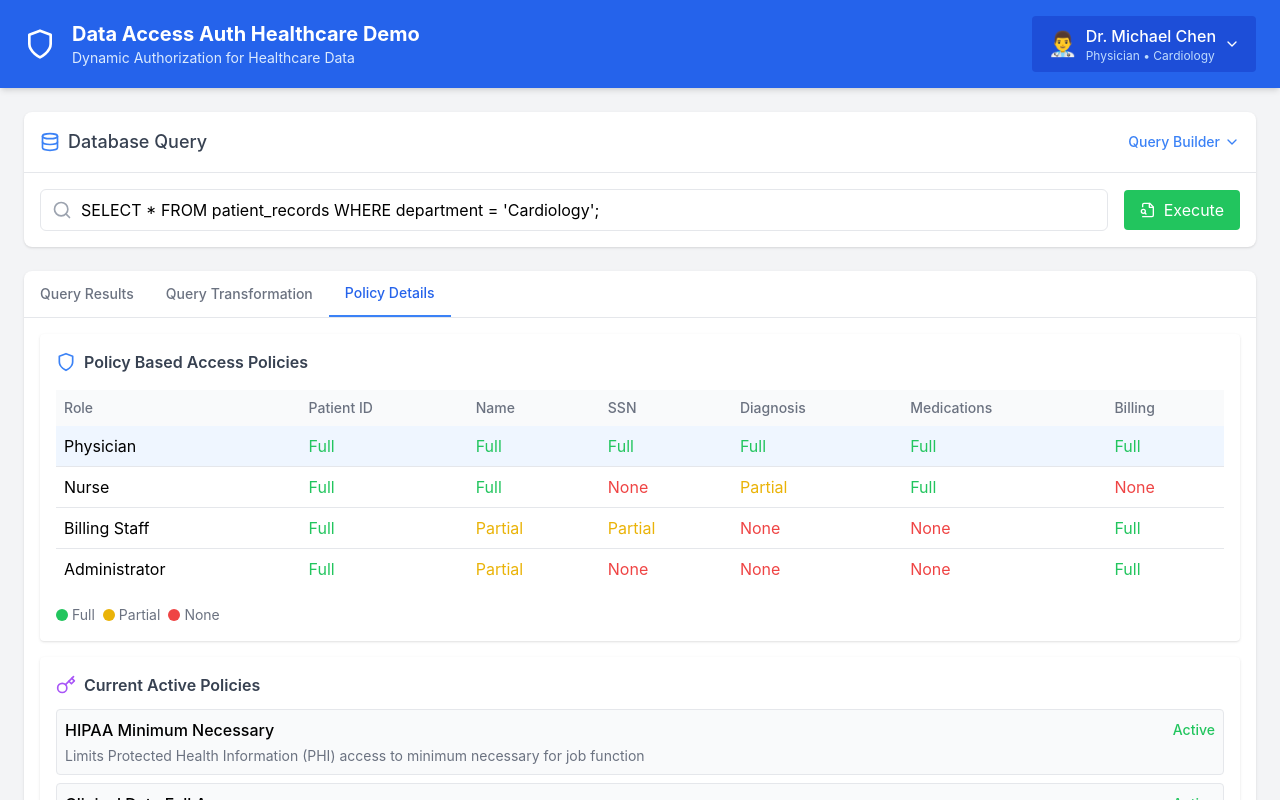
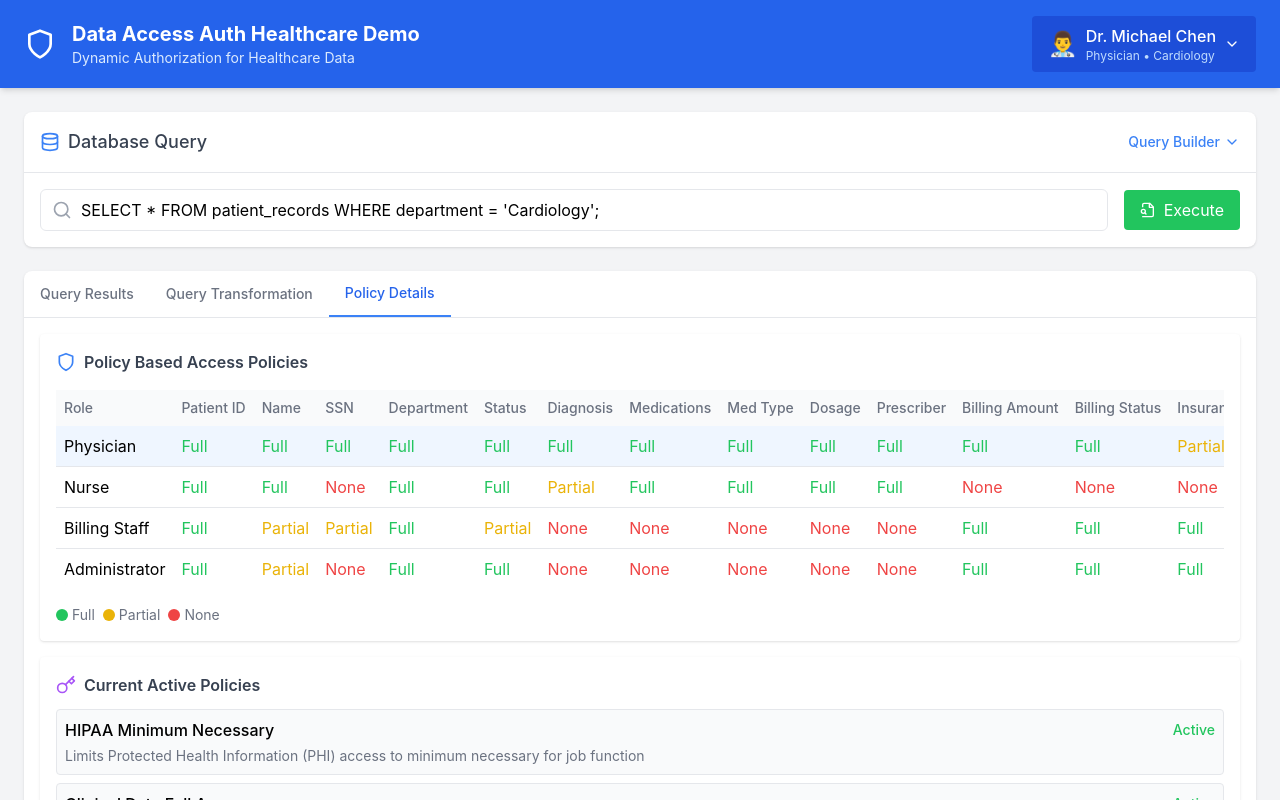
Before and after one commit to emikuszewski/data_access_auth, a React (Create React App) app: page / in a window 1280 px wide. Both pictures are taken after a click on the button "Policy Details". Shown: the top 800 px of the page. Built offline with nearby package versions, Linux system fonts and the light colour scheme.

Commit message:
Update DataAccessAuthDemo.js

```diff
--- a/src/components/DataAccessAuthDemo.js
+++ b/src/components/DataAccessAuthDemo.js
@@ -488,9 +488,6 @@ WHERE ${hasExecuted ? executedQuery.field : selectedField} = '${hasExecuted ? ex
             )}
             {currentUser.role === 'Nurse' && (
               <>
-                <li>
-                  <span className="font-semibold">Note:</span> Current policies enforce data masking and access controls. Department affiliation (e.g., Nurse Smith in Cardiology) is not included in the current policy set. Production implementations would typically include department-based policies as an additional access control layer.
-                </li>
                 <li>Column Masking: SSN completely masked</li>
                 <li>Column Masking: Showing only primary diagnosis (truncated at first comma)</li>
                 <li>Full Access: Medications data for patient care</li>
@@ -536,13 +533,21 @@ WHERE ${hasExecuted ? executedQuery.field : selectedField} = '${hasExecuted ? ex
             <table className="w-full border-collapse">
               <thead className="bg-gray-50">
                 <tr>
-                  <th className="p-2 text-left font-medium text-gray-500 text-sm">Role</th>
-                  <th className="p-2 text-left font-medium text-gray-500 text-sm">Patient ID</th>
-                  <th className="p-2 text-left font-medium text-gray-500 text-sm">Name</th>
-                  <th className="p-2 text-left font-medium text-gray-500 text-sm">SSN</th>
-                  <th className="p-2 text-left font-medium text-gray-500 text-sm">Diagnosis</th>
-                  <th className="p-2 text-left font-medium text-gray-500 text-sm">Medications</th>
-                  <th className="p-2 text-left font-medium text-gray-500 text-sm">Billing</th>
+                  <th className="p-2 text-left font-medium text-gray-500 text-sm whitespace-nowrap">Role</th>
+                  <th className="p-2 text-left font-medium text-gray-500 text-sm whitespace-nowrap">Patient ID</th>
+                  <th className="p-2 text-left font-medium text-gray-500 text-sm whitespace-nowrap">Name</th>
+                  <th className="p-2 text-left font-medium text-gray-500 text-sm whitespace-nowrap">SSN</th>
+                  <th className="p-2 text-left font-medium text-gray-500 text-sm whitespace-nowrap">Department</th>
+                  <th className="p-2 text-left font-medium text-gray-500 text-sm whitespace-nowrap">Status</th>
+                  <th className="p-2 text-left font-medium text-gray-500 text-sm whitespace-nowrap">Diagnosis</th>
+                  <th className="p-2 text-left font-medium text-gray-500 text-sm whitespace-nowrap">Medications</th>
+                  <th className="p-2 text-left font-medium text-gray-500 text-sm whitespace-nowrap">Med Type</th>
+                  <th className="p-2 text-left font-medium text-gray-500 text-sm whitespace-nowrap">Dosage</th>
+                  <th className="p-2 text-left font-medium text-gray-500 text-sm whitespace-nowrap">Prescriber</th>
+                  <th className="p-2 text-left font-medium text-gray-500 text-sm whitespace-nowrap">Billing Amount</th>
+                  <th className="p-2 text-left font-medium text-gray-500 text-sm whitespace-nowrap">Billing Status</th>
+                  <th className="p-2 text-left font-medium text-gray-500 text-sm whitespace-nowrap">Insurance</th>
+                  <th className="p-2 text-left font-medium text-gray-500 text-sm whitespace-nowrap">Billing Date</th>
                 </tr>
               </thead>
               <tbody className="divide-y divide-gray-200">
@@ -554,14 +559,30 @@ WHERE ${hasExecuted ? executedQuery.field : selectedField} = '${hasExecuted ? ex
                   <td className="p-2 whitespace-nowrap text-green-500">Full</td>
                   <td className="p-2 whitespace-nowrap text-green-500">Full</td>
                   <td className="p-2 whitespace-nowrap text-green-500">Full</td>
+                  <td className="p-2 whitespace-nowrap text-green-500">Full</td>
+                  <td className="p-2 whitespace-nowrap text-green-500">Full</td>
+                  <td className="p-2 whitespace-nowrap text-green-500">Full</td>
+                  <td className="p-2 whitespace-nowrap text-green-500">Full</td>
+                  <td className="p-2 whitespace-nowrap text-green-500">Full</td>
+                  <td className="p-2 whitespace-nowrap text-green-500">Full</td>
+                  <td className="p-2 whitespace-nowrap text-yellow-500">Partial</td>
+                  <td className="p-2 whitespace-nowrap text-yellow-500">Partial</td>
                 </tr>
                 <tr className={currentUser.role === 'Nurse' ? 'bg-blue-50' : ''}>
                   <td className="p-2 whitespace-nowrap">Nurse</td>
                   <td className="p-2 whitespace-nowrap text-green-500">Full</td>
                   <td className="p-2 whitespace-nowrap text-green-500">Full</td>
                   <td className="p-2 whitespace-nowrap text-red-500">None</td>
+                  <td className="p-2 whitespace-nowrap text-green-500">Full</td>
+                  <td className="p-2 whitespace-nowrap text-green-500">Full</td>
                   <td className="p-2 whitespace-nowrap text-yellow-500">Partial</td>
                   <td className="p-2 whitespace-nowrap text-green-500">Full</td>
+                  <td className="p-2 whitespace-nowrap text-green-500">Full</td>
+                  <td className="p-2 whitespace-nowrap text-green-500">Full</td>
+                  <td className="p-2 whitespace-nowrap text-green-500">Full</td>
+                  <td className="p-2 whitespace-nowrap text-red-500">None</td>
+                  <td className="p-2 whitespace-nowrap text-red-500">None</td>
+                  <td className="p-2 whitespace-nowrap text-red-500">None</td>
                   <td className="p-2 whitespace-nowrap text-red-500">None</td>
                 </tr>
                 <tr className={currentUser.role === 'Billing Staff' ? 'bg-blue-50' : ''}>
@@ -569,8 +590,16 @@ WHERE ${hasExecuted ? executedQuery.field : selectedField} = '${hasExecuted ? ex
                   <td className="p-2 whitespace-nowrap text-green-500">Full</td>
                   <td className="p-2 whitespace-nowrap text-yellow-500">Partial</td>
                   <td className="p-2 whitespace-nowrap text-yellow-500">Partial</td>
+                  <td className="p-2 whitespace-nowrap text-green-500">Full</td>
+                  <td className="p-2 whitespace-nowrap text-yellow-500">Partial</td>
                   <td className="p-2 whitespace-nowrap text-red-500">None</td>
                   <td className="p-2 whitespace-nowrap text-red-500">None</td>
+                  <td className="p-2 whitespace-nowrap text-red-500">None</td>
+                  <td className="p-2 whitespace-nowrap text-red-500">None</td>
+                  <td className="p-2 whitespace-nowrap text-red-500">None</td>
+                  <td className="p-2 whitespace-nowrap text-green-500">Full</td>
+                  <td className="p-2 whitespace-nowrap text-green-500">Full</td>
+                  <td className="p-2 whitespace-nowrap text-green-500">Full</td>
                   <td className="p-2 whitespace-nowrap text-green-500">Full</td>
                 </tr>
                 <tr className={currentUser.role === 'Administrator' ? 'bg-blue-50' : ''}>
@@ -578,8 +607,16 @@ WHERE ${hasExecuted ? executedQuery.field : selectedField} = '${hasExecuted ? ex
                   <td className="p-2 whitespace-nowrap text-green-500">Full</td>
                   <td className="p-2 whitespace-nowrap text-yellow-500">Partial</td>
                   <td className="p-2 whitespace-nowrap text-red-500">None</td>
+                  <td className="p-2 whitespace-nowrap text-green-500">Full</td>
+                  <td className="p-2 whitespace-nowrap text-green-500">Full</td>
                   <td className="p-2 whitespace-nowrap text-red-500">None</td>
                   <td className="p-2 whitespace-nowrap text-red-500">None</td>
+                  <td className="p-2 whitespace-nowrap text-red-500">None</td>
+                  <td className="p-2 whitespace-nowrap text-red-500">None</td>
+                  <td className="p-2 whitespace-nowrap text-red-500">None</td>
+                  <td className="p-2 whitespace-nowrap text-green-500">Full</td>
+                  <td className="p-2 whitespace-nowrap text-green-500">Full</td>
+                  <td className="p-2 whitespace-nowrap text-green-500">Full</td>
                   <td className="p-2 whitespace-nowrap text-green-500">Full</td>
                 </tr>
               </tbody>
```
